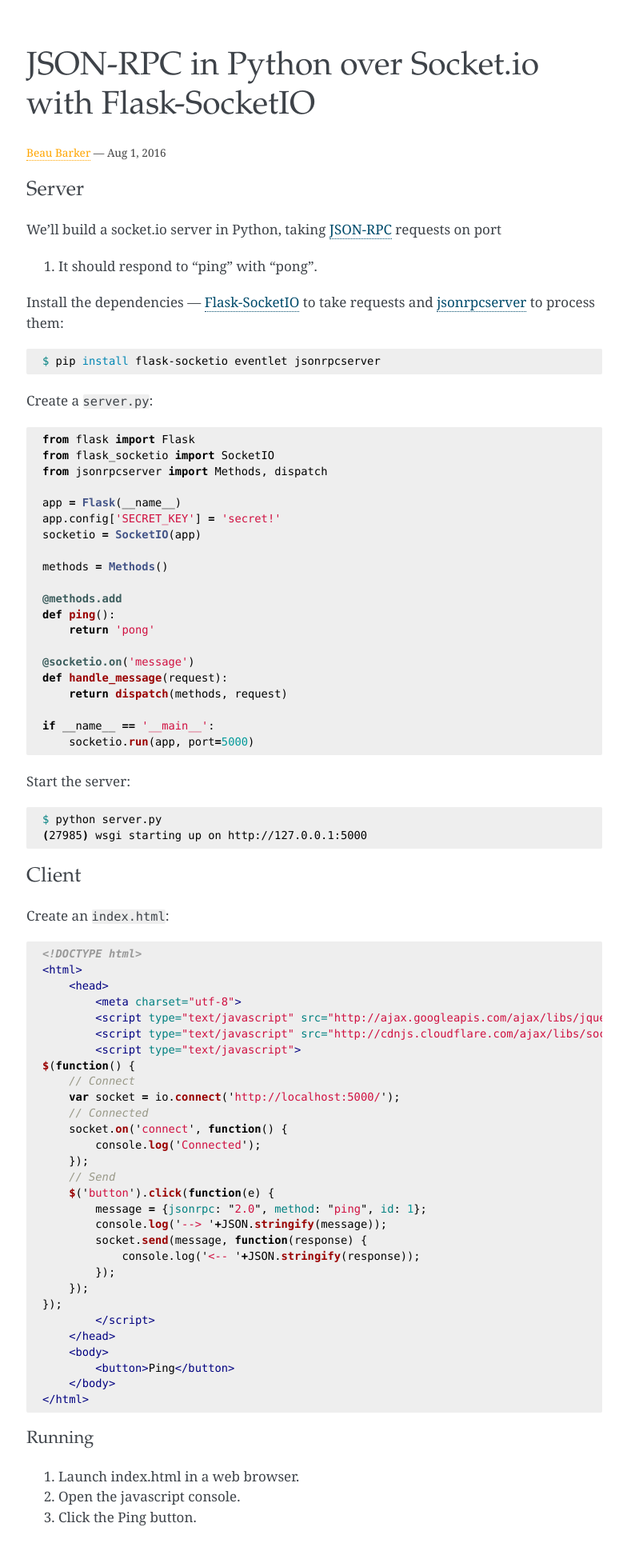
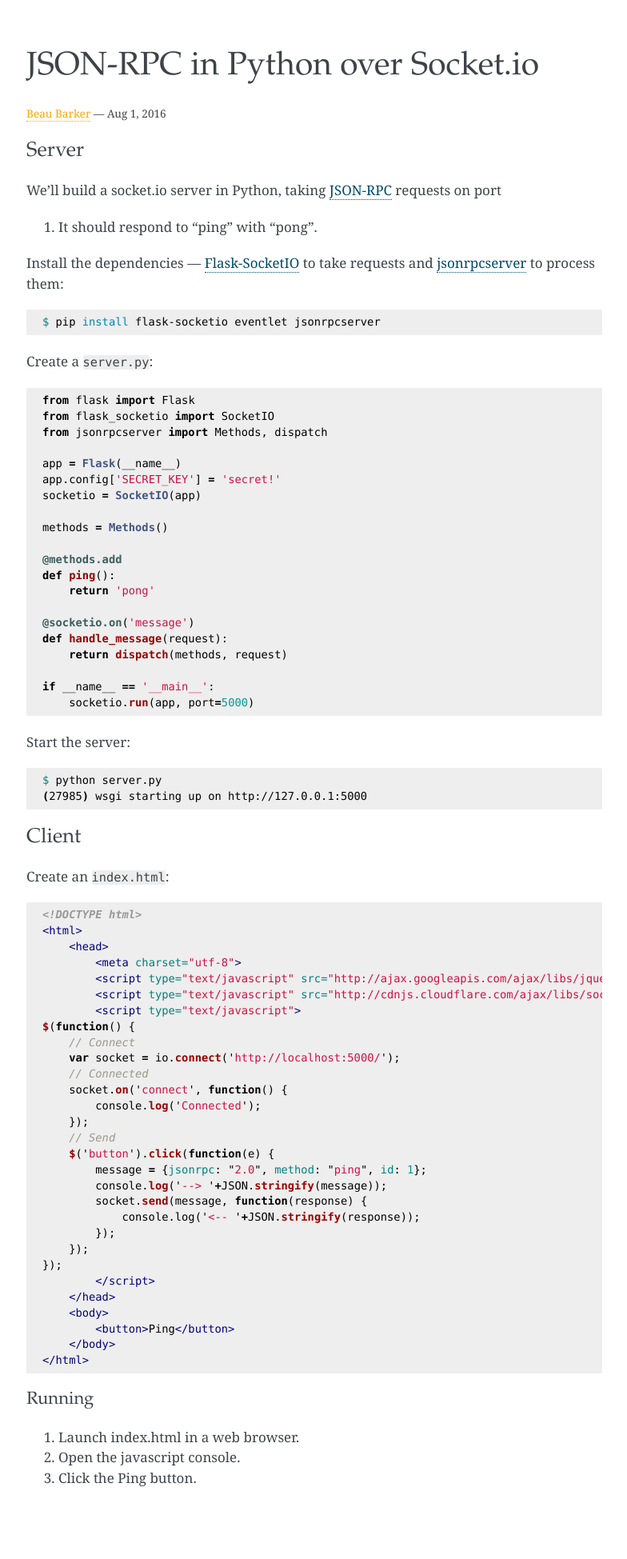
Before and after one commit to explodinglabs/explodinglabs.github.io, a Jekyll site: the page built from _jsonrpc/socketio.markdown, in a window 1280 px wide. Shown: the whole page at 80% size, without its empty margins (247-1031 px from the left). Built offline with Jekyll 4.4.1, drawn with Linux system fonts in a browser that asks for light colours; comment, search, counter and statistics services are not loaded; after the commit the page ends 1900 px from its top, so only the background shows below that.

Commit message:
Adjust jsonrpc headings

```diff
--- a/_jsonrpc/socketio.markdown
+++ b/_jsonrpc/socketio.markdown
@@ -1,6 +1,6 @@
 ---
 layout: post
-title: "JSON-RPC in Python over Socket.io with Flask-SocketIO"
+title: "JSON-RPC in Python over Socket.io"
 date: 2016-08-01
 permalink: /jsonrpc/flask-socketio
 comments: true
--- a/_jsonrpc/zeromq.markdown
+++ b/_jsonrpc/zeromq.markdown
@@ -1,6 +1,6 @@
 ---
 layout: post
-title: "JSON-RPC in Python over ZeroMQ with PyZMQ"
+title: "JSON-RPC in Python over ZeroMQ"
 date: 2016-08-01
 permalink: /jsonrpc/zeromq
 comments: true
```
